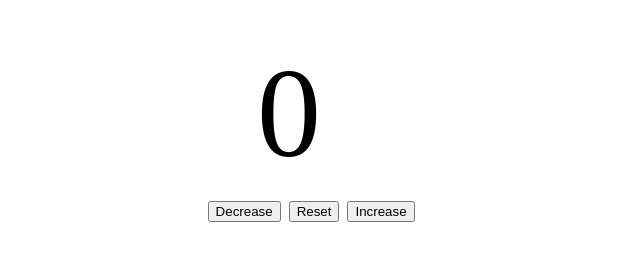
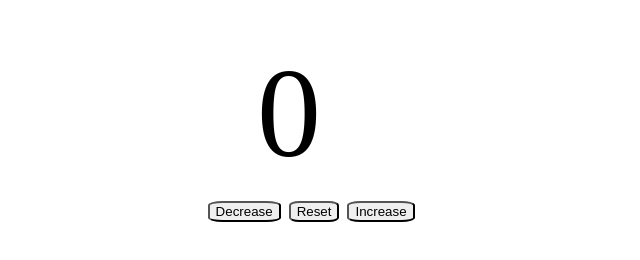
Before and after one commit to DerekDanielson/Number-Counter, a plain HTML site: page index.html in a window 1280 px wide. Shown: the part 254-514 px from the top of the page, without its empty margins (306-946 px from the left). Drawn offline with Linux system fonts and the light colour scheme.

Commit message:
Styled buttons

```diff
--- a/style.css
+++ b/style.css
@@ -9,3 +9,7 @@
     padding-left: 6.5%;
     font-size: 8rem;
 }
+
+button {
+    border-radius: 20%;
+}
```
